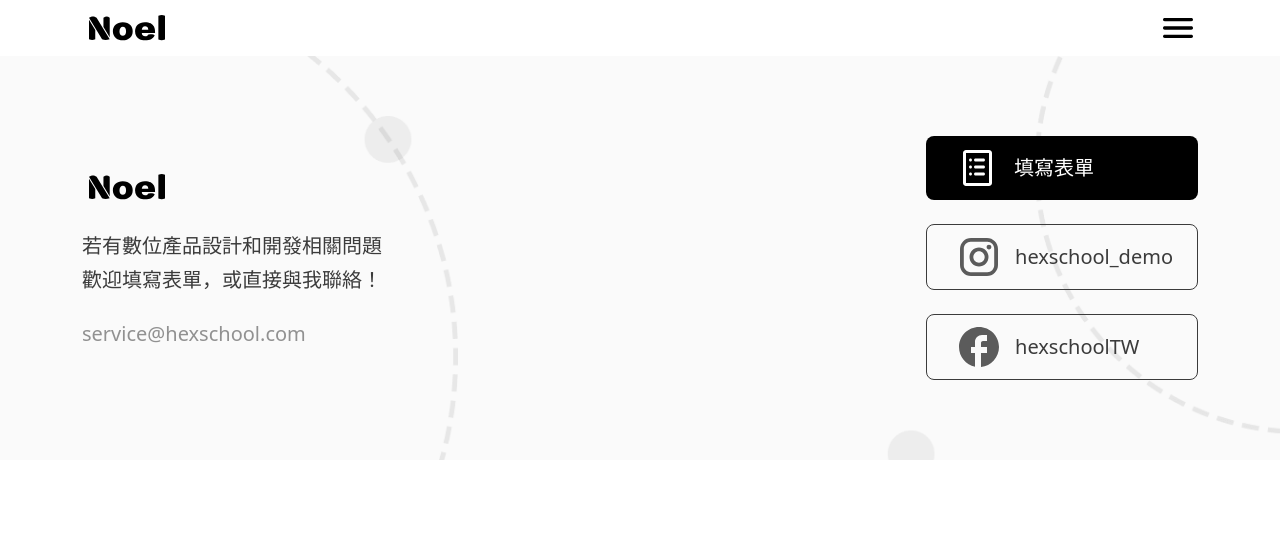
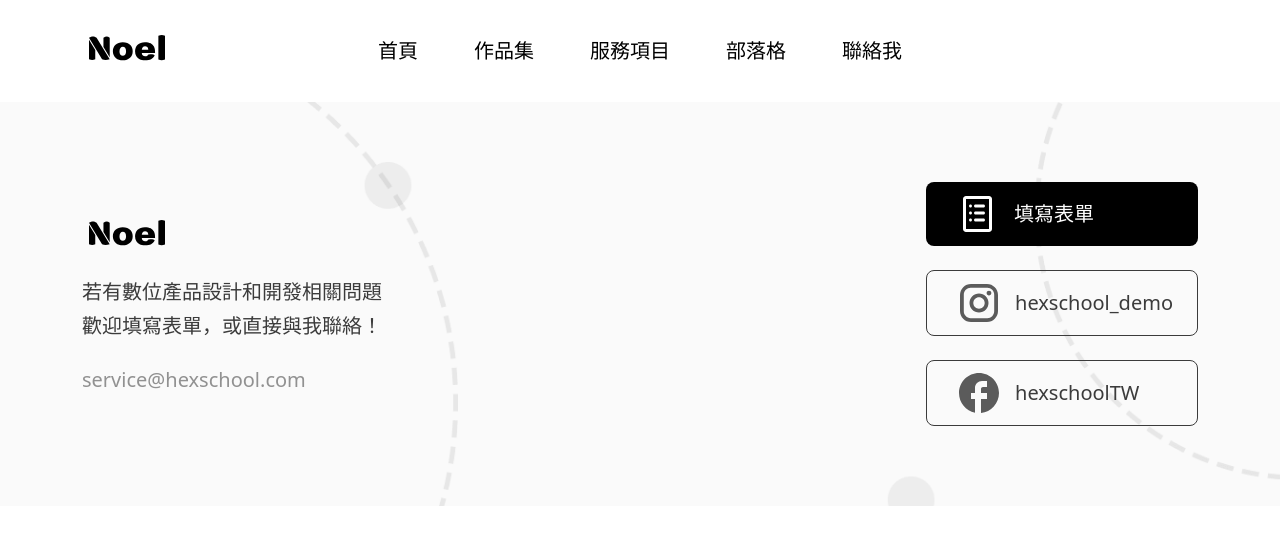
Before and after one commit to Lina-SHU/neol-website, a Vue app: page / in a window 1280 px wide. Shown: the top 544 px of the page. Built offline with nearby package versions, Linux system fonts and the light colour scheme.

Commit message:
add vue use, pc menu

```diff
--- a/package.json
+++ b/package.json
@@ -12,6 +12,7 @@
     "deploy": "gh-pages -d dist"
   },
   "dependencies": {
+    "@vueuse/core": "^10.10.0",
     "gh-pages": "^6.1.1",
     "pinia": "^2.1.7",
     "vue": "^3.4.21",
--- a/src/App.vue
+++ b/src/App.vue
@@ -15,5 +15,8 @@ import FooterComponent from '@/components/FooterComponent.vue'
 <style lang="scss" scoped>
 .space-top {
   padding-top: 56px;
+  @media (min-width: 960px) {
+    padding-top: 102px;
+  }
 }
 </style>
--- a/src/components/HeaderComponent.vue
+++ b/src/components/HeaderComponent.vue
@@ -1,8 +1,12 @@
 <script setup>
 import { ref } from 'vue'
 import { RouterLink } from 'vue-router'
+import { useWindowSize } from '@vueuse/core'
 
-const isOpen = ref(false)
+const { width } = useWindowSize()
+const isMobile = ref(width.value < 960)
+
+const isOpen = ref(width.value < 960)
 const toggleMenu = () => {
   isOpen.value = !isOpen.value
 }
@@ -10,37 +14,48 @@ const toggleMenu = () => {
 
 <template>
   <header class="fixed inset-x-0">
-    <div class="bg-primary-50 container flex justify-between py-2">
-      <h1>
+    <div class="bg-primary-50 container flex justify-between py-2 lg:relative lg:py-0">
+      <h1 class="lg:absolute lg:left-3 lg:top-[28px] lg:z-10">
         <RouterLink to="/">
           <img src="../assets/image/logo.svg" alt="neol" />
         </RouterLink>
       </h1>
-      <a href="#" @click.prevent="toggleMenu" v-if="!isOpen">
+      <a href="#" @click.prevent="toggleMenu" v-if="!isOpen" class="lg:hidden">
         <img src="../assets/image/menu.svg" alt="" />
       </a>
-      <a href="#" @click.prevent="toggleMenu" v-if="isOpen">
+      <a href="#" @click.prevent="toggleMenu" v-if="isOpen" class="lg:hidden">
         <img src="../assets/image/closemenu.svg" alt="" />
       </a>
     </div>
     <div
-      v-if="isOpen"
-      class="fixed inset-x-0 top-[56px] bottom-0 bg-primary-900 bg-opacity-60 transition-opacity"
+      v-if="isOpen || !isMobile"
+      class="fixed inset-x-0 top-[56px] bottom-0 z-10 bg-primary-900 bg-opacity-60 transition-opacity lg:static lg:z-20"
     >
-      <ul class="bg-primary-50 py-10">
+      <ul
+        class="bg-primary-50 py-10 lg:py-8 lg:flex lg:justify-center lg:gap-x-10"
+        @click.prevent="toggleMenu"
+      >
         <li>
-          <RouterLink to="/" class="text-xl block text-center pb-3">首頁</RouterLink>
+          <RouterLink to="/" class="text-xl block text-center pb-3 lg:py-1 lg:px-2"
+            >首頁</RouterLink
+          >
         </li>
         <li>
-          <RouterLink to="/portfolio" class="text-xl block text-center py-3">作品集</RouterLink>
+          <RouterLink to="/portfolio" class="text-xl block text-center py-3 lg:py-1 lg:px-2"
+            >作品集</RouterLink
+          >
         </li>
         <li>
-          <RouterLink to="/service" class="text-xl block text-center py-3">服務項目</RouterLink>
+          <RouterLink to="/service" class="text-xl block text-center py-3 lg:py-1 lg:px-2"
+            >服務項目</RouterLink
+          >
         </li>
         <li>
-          <RouterLink to="/blog" class="text-xl block text-center py-3">部落格</RouterLink>
+          <RouterLink to="/blog" class="text-xl block text-center py-3 lg:py-1 lg:px-2"
+            >部落格</RouterLink
+          >
         </li>
-        <li><a href="#" class="text-xl block text-center pt-3">聯絡我</a></li>
+        <li><a href="#" class="text-xl block text-center pt-3 lg:py-1 lg:px-2">聯絡我</a></li>
       </ul>
     </div>
   </header>
```
Also changed, not shown: 1 other file (tests, documents, lock files or other folders).
